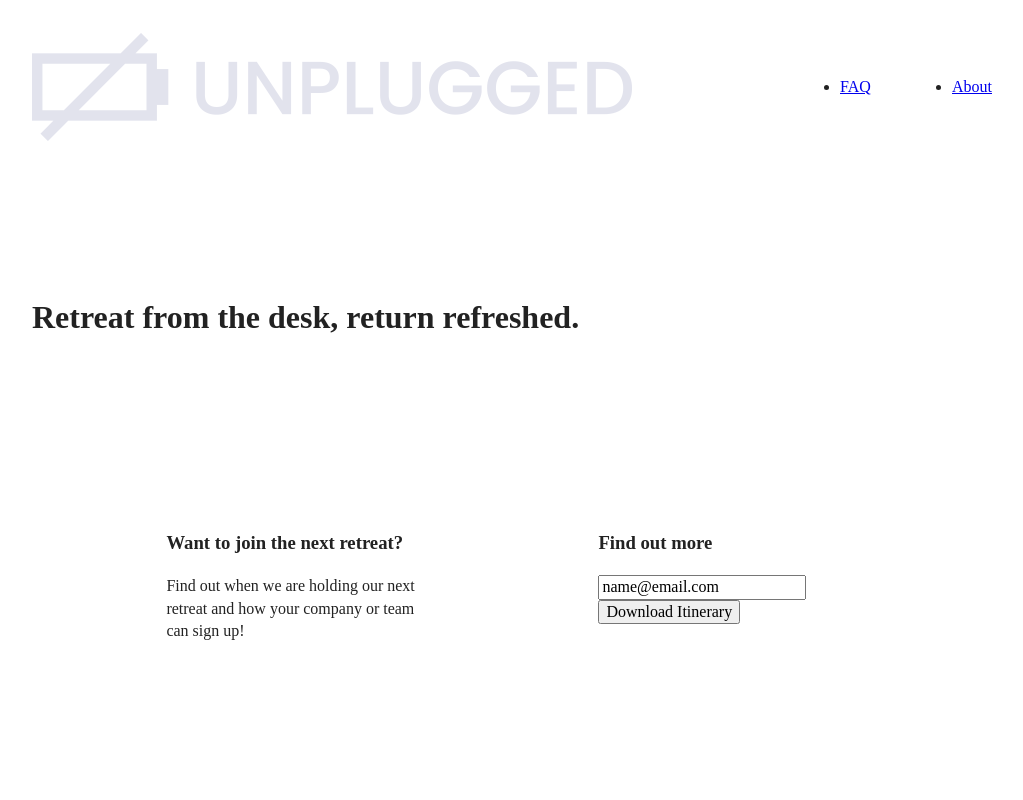
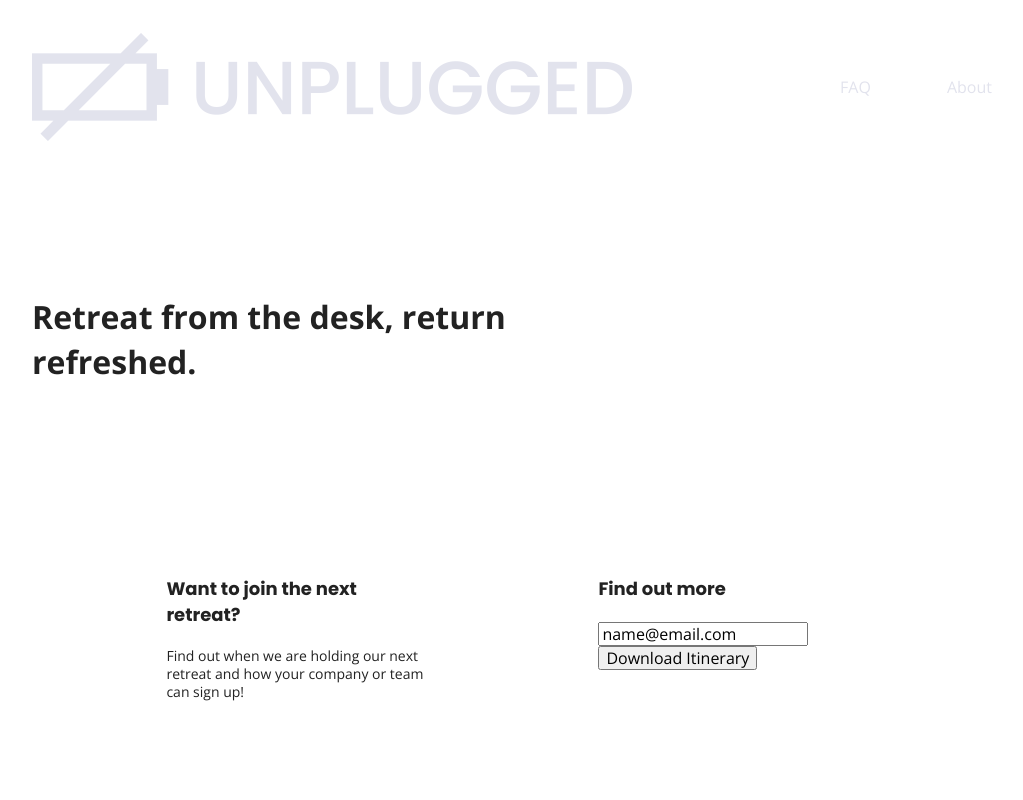
Before and after one commit to paulinelapresta/unplugged-retreat, a website: page index.html in a window 1280 px wide. Shown: the top 800 px of the page, without its empty margins (128-1151 px from the left). Drawn offline with nearby package versions, Linux system fonts and the light colour scheme; files whose address does not match are found by name.

Commit message:
Added link to google fonts to all index.html docs and added text styles to css

```diff
--- a/css/main.css
+++ b/css/main.css
@@ -86,6 +86,47 @@ textarea {
 /* ==========================================================================
    Author's custom styles
    ========================================================================== */
+
+   /* General Styles */
+
+   html {
+     font-size: 16px;
+   }
+
+   body {
+     font-family: 'Open Sans', sans-serif;
+     font-size: 1em;
+     text-align: left;
+   }
+
+   ul, ol {
+     list-style-type: none;
+   }
+
+   a {
+     color: #e2e3ed;
+     text-decoration: none;
+   }
+
+   h2 {
+     font-family: 'Poppins', sans-serif;
+     font-size: 1.875em;
+   }
+
+   h3, h4 {
+     font-family: 'Poppins', sans-serif;
+     margin: 20px 0;
+     font-size: 1.125em;
+   }
+
+   p {
+     font-size: .875em;
+     line-height: 1.285;
+   }
+
+   address {
+     font-style: normal;
+   }
 
    .content-wrapper {
      width: 90%;
--- a/index.html
+++ b/index.html
@@ -18,6 +18,8 @@
 
   <link rel="stylesheet" href="../css/normalize.css">
   <link rel="stylesheet" href="../css/main.css">
+  <!-- Google Fonts -->
+  <link href="https://fonts.googleapis.com/css?family=Open+Sans:400,700|Poppins:500,700" rel="stylesheet">
 
   <meta name="theme-color" content="#fafafa">
 </head>
```
Also changed, not shown: about/index.html (+2 -0 lines), faq/index.html (+2 -0 lines).
